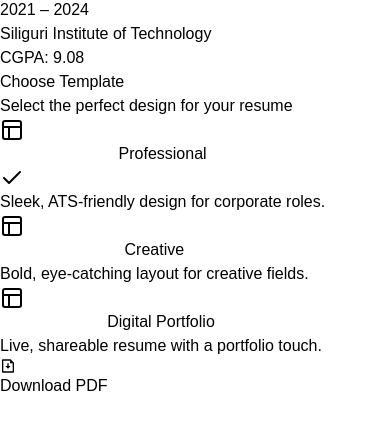
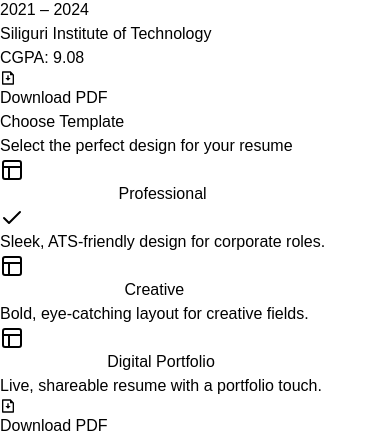
Before and after one commit to RishirajSrkr/ResumeEnhancer-Frontend, a React (Vite) app: page /download in a window 390 px wide. Shown: the part 1521-1956 px from the top of the page. Before the commit the page ends 1919 px from the top, so only its background shows below. Built offline with nearby package versions, Linux system fonts and the light colour scheme; no server answers; a web font is replaced by a local one.

Commit message:
responsive

```diff
--- a/src/pages/DownloadPage.jsx
+++ b/src/pages/DownloadPage.jsx
@@ -65,6 +65,27 @@ function DownloadPage() {
         setIsSidebarOpen(!isSidebarOpen);
     };
 
+    const ActionButton = ({ className = '' }) => (
+        <button
+            onClick={handleButtonClick}
+            className={`flex items-center justify-center gap-2 px-4 py-2.5 bg-blue-600 text-white rounded-lg hover:bg-blue-700 transition-colors ${className}`}
+        >
+            {selectedTemplate == "portfolioResumeTemplate" ? (
+                <span className='flex gap-2 items-center'>
+                    {isSaving ? "Preparing..." : (
+                        <span className='flex items-center gap-2'>
+                            <RiShareForwardFill size={16} /> Get Shareable Link
+                        </span>
+                    )}
+                </span>
+            ) : (
+                <span className='flex gap-1 items-center'>
+                    <RiFileDownloadLine size={16} /> Download PDF
+                </span>
+            )}
+        </button>
+    );
+
     return (
         <div className='min-h-screen bg-gray-50'>
             {/* Mobile Header */}
@@ -87,19 +108,24 @@ function DownloadPage() {
                 <div className='flex-grow bg-white order-2 lg:order-1'>
                     <div className='mx-auto max-w-full overflow-x-auto'>
                         {templates.find(template => template.id === selectedTemplate)?.component}
+
+                        {/* Mobile Download Button */}
+                        <div className='lg:hidden p-4 sticky bottom-0 bg-white border-t shadow-lg'>
+                            <ActionButton className='w-full' />
+                        </div>
                     </div>
                 </div>
 
                 {/* Template Selection Sidebar */}
                 <div className={`
                     w-full lg:w-80 flex-shrink-0 print:hidden bg-white lg:bg-transparent
-                    fixed lg:relative inset-0 z-40 lg:z-auto
+                    fixed lg:relative inset-0 z-40 lg:z-auto order-1 lg:order-2
                     transform transition-transform duration-300 ease-in-out
                     ${isSidebarOpen ? 'translate-x-0' : '-translate-x-full lg:translate-x-0'}
                 `}>
                     <div className='h-full lg:h-auto overflow-y-auto lg:overflow-visible p-4 lg:p-6 lg:sticky lg:top-6'>
                         {/* Header */}
-                        <div className='mb-6'>
+                        <div className='mb-6 mt-16 lg:mt-0'>
                             <h2 className='text-xl font-semibold text-gray-800'>Choose Template</h2>
                             <p className='text-sm text-gray-500 mt-1'>Select the perfect design for your resume</p>
                         </div>
@@ -135,29 +161,9 @@ function DownloadPage() {
                             ))}
                         </div>
 
-                        {/* Action Buttons */}
-                        <div className='mt-6 space-y-3'>
-                            <button
-                                onClick={() => {
-                                    handleButtonClick();
-                                    setIsSidebarOpen(false);
-                                }}
-                                className='w-full flex items-center justify-center gap-2 px-4 py-2.5 bg-blue-600 text-white rounded-lg hover:bg-blue-700 transition-colors'
-                            >
-                                {selectedTemplate == "portfolioResumeTemplate" ? (
-                                    <span className='flex gap-2 items-center'>
-                                        {isSaving ? "Preparing..." : (
-                                            <span className='flex items-center gap-2'>
-                                                <RiShareForwardFill size={16} /> Get Shareable Link
-                                            </span>
-                                        )}
-                                    </span>
-                                ) : (
-                                    <span className='flex gap-1 items-center'>
-                                        <RiFileDownloadLine size={16} /> Download PDF
-                                    </span>
-                                )}
-                            </button>
+                        {/* Action Buttons - Desktop Only */}
+                        <div className='mt-6 space-y-3 hidden lg:block'>
+                            <ActionButton className='w-full' />
                         </div>
                     </div>
                 </div>
```
